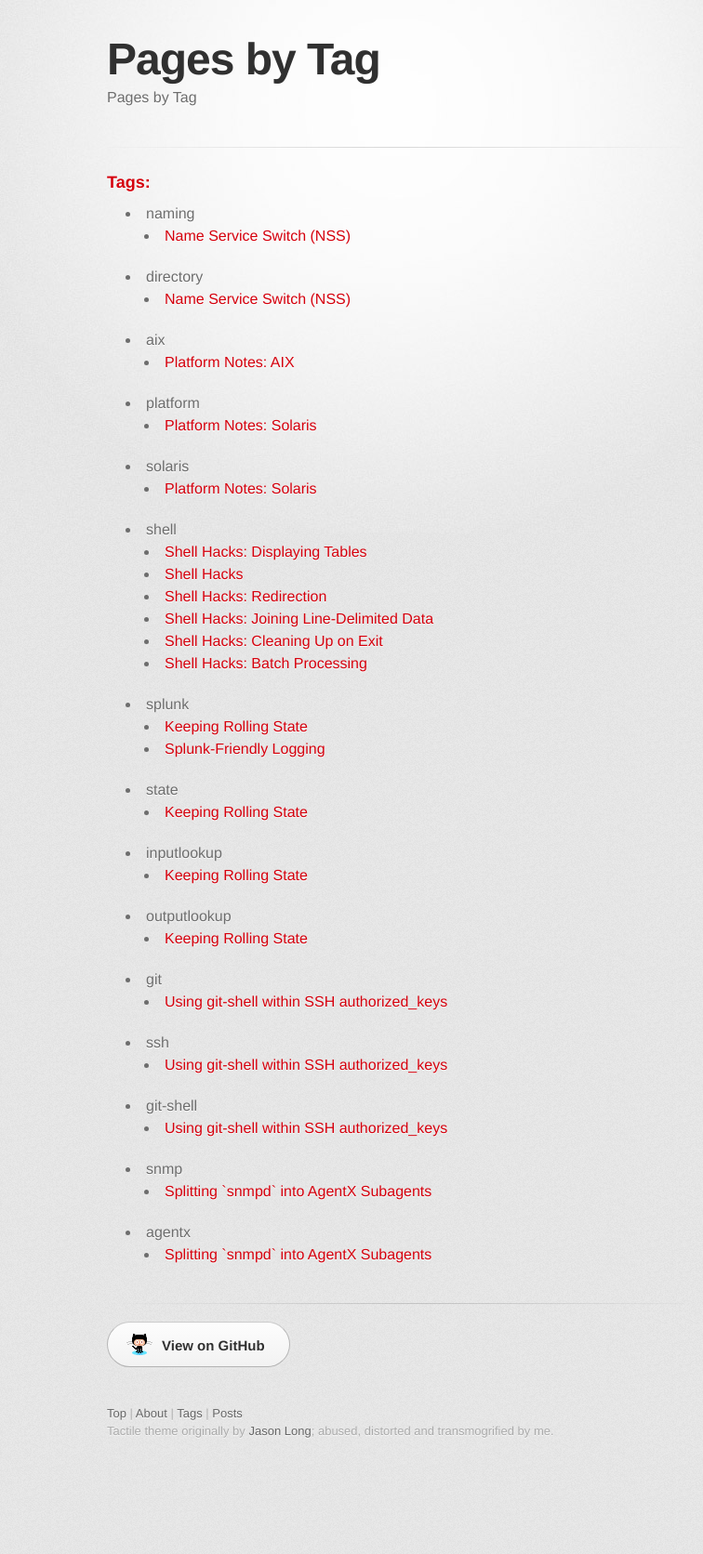
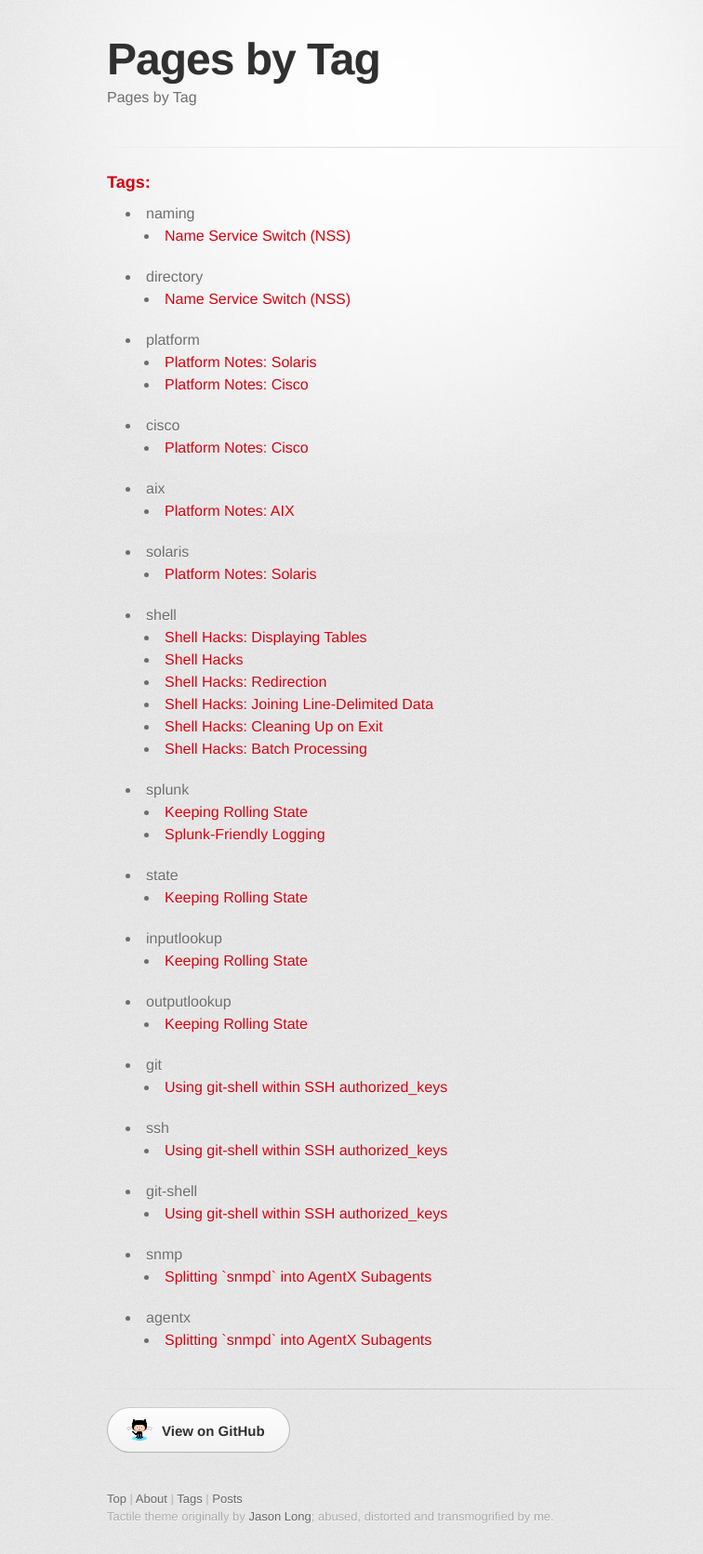
Before and after one commit to wcooley/wcooley.github.io, a Jekyll site: the page built from tags.md, in a window 1280 px wide. Shown: the whole page at 93% size, without its empty margins (215-971 px from the left). Built offline with Jekyll 4.4.1, drawn with Linux system fonts in a browser that asks for light colours; some web fonts are replaced; Markdown is read by kramdown in place of the engine named in the settings; before the commit the page ends 1580 px from its top, so only the background shows below that.

Commit message:
Convert to Markdown

````diff
--- a/_posts/2006-12-03-platform-notes-cisco.md
+++ b/_posts/2006-12-03-platform-notes-cisco.md
@@ -1,45 +1,58 @@
-= Cisco Notes =
+---
+layout: default
+category: platform
+tags: platform cisco
+title: "Platform Notes: Cisco"
+---
+# Cisco Notes
 
-== Logging to vty Session ==
+## Logging to vty Session
 To enable logging on a vty session, enable monitor logging with:
-{{{
+
+```
 # conf t
 (config)# logging monitor
 (config)# ^Z
-}}}
+```
+
 Next, configure it to copy debug output to the current terminal:
-{{{
+
+```
 # terminal monitor
-}}}
+```
+
 To turn it off:
-{{{
+
+```
 # terminal no monitor
-}}}
+```
 
-== Cisco 675/678 Notes ==
+## Cisco 675/678 Notes
 
-Little DSL routers; I've got one--they used to be all over the place.  These notes are for the serial console.
+Little DSL routers; I've got one--they used to be all over the place.  These
+notes are for the serial console.
 
-=== Enter ROM Montor ===
+### Enter ROM Montor
 
 CTRL-X 3 times at boot
 
-=== Reboot From ROM Monitor ===
+### Reboot From ROM Monitor
 
-{{{
+```
 => rb
-}}}
+```
 
-=== Erase Configuration ===
-{{{
+### Erase Configuration
+```
 => es 6
-}}}
+```
 
-=== Recover from Faulty Firmware Upgrade ===
+### Recover from Faulty Firmware Upgrade
 
-'''Do not use minicom/lrzsz -- It will fail and cause you to have to do this!''' (Current as of 1999.)
+**Do not use minicom/lrzsz -- It will fail and cause you to have to do this!**
+(Current as of 1999.)
 
-{{{
+```
 => df 10008000
 Make note of file size
 => es 0
@@ -49,4 +62,4 @@ Make note of file size
 => es 4
 => pb 10008000 fe00000 <file size>
 => rb
-}}}
+```
````
